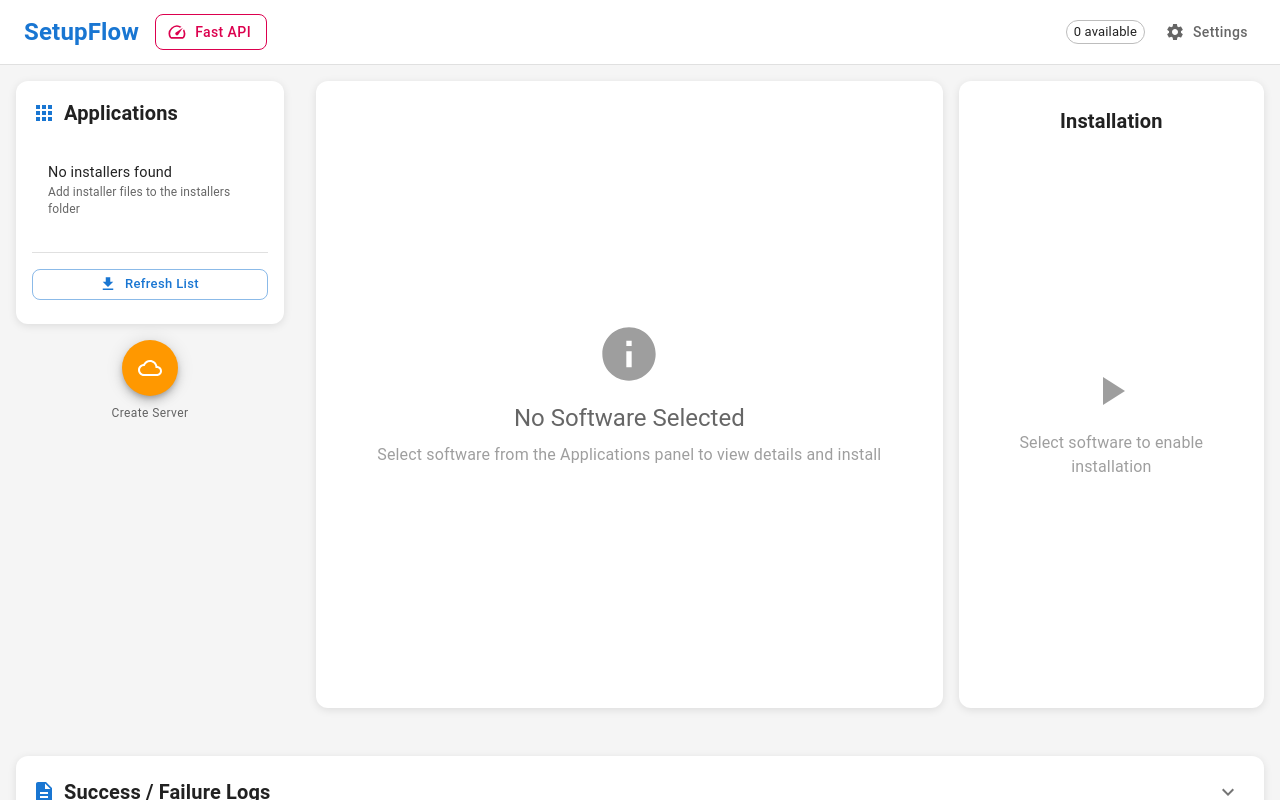
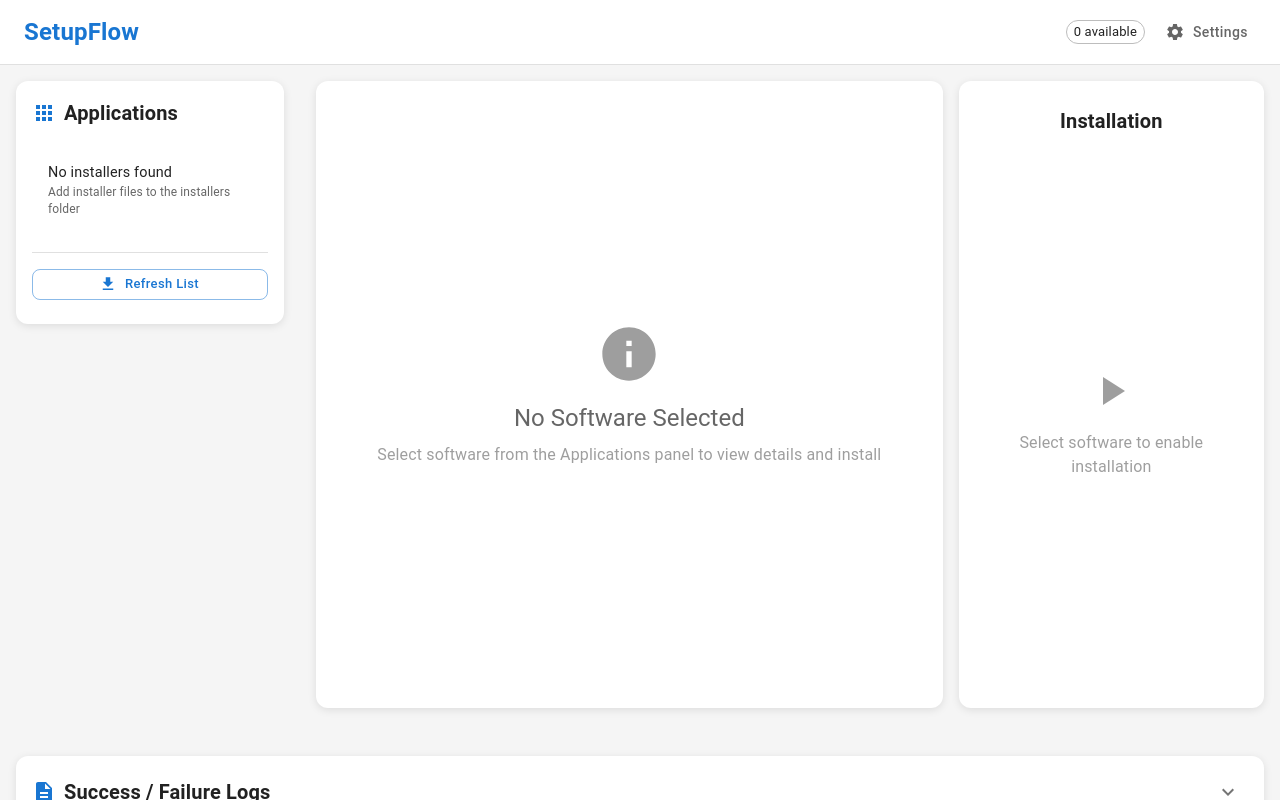
Before and after one commit to Pratiksha1103/SetupFlow_Backup, a React (Create React App) app: page / in a window 1280 px wide. Built offline with nearby package versions, Linux system fonts and the light colour scheme; the HTML template or start-up script is replaced by a standard one.

Commit message:
UI Fixes
UI Fixes

Remove background UI
Remove Create Button and Fast API
Added Path C:\app as default

```diff
--- a/src/App.js
+++ b/src/App.js
@@ -5,7 +5,6 @@ import Header from './components/Header';
 import Sidebar from './components/Sidebar';
 import MainContent from './components/MainContent';
 import LogsPanel from './components/LogsPanel';
-import InstallationModal from './components/InstallationModal';
 import { AppProvider } from './context/AppContext';
 import './App.css';
 
@@ -58,6 +57,7 @@ function App() {
   const [logs, setLogs] = useState([]);
   const [isInstalling, setIsInstalling] = useState(false);
   const [installationProgress, setInstallationProgress] = useState(null);
+  const [customInstallPath, setCustomInstallPath] = useState('C:\\apps');
 
   useEffect(() => {
     loadInitialData();
@@ -105,7 +105,10 @@ function App() {
 
     try {
       const result = await window.electronAPI.installSoftware({
-        software: selectedSoftware,
+        software: selectedSoftware.map(sw => ({
+          ...sw,
+          installPath: customInstallPath + '\\' + sw.name.replace(/[^a-zA-Z0-9]/g, '')
+        })),
         profileId: null
       });
 
@@ -130,6 +133,8 @@ function App() {
     logs,
     isInstalling,
     installationProgress,
+    customInstallPath,
+    setCustomInstallPath,
     handleSoftwareSelection,
     handleInstallation,
     loadInitialData,
@@ -148,7 +153,6 @@ function App() {
             <MainContent />
           </Box>
           <LogsPanel />
-          <InstallationModal />
         </Box>
       </AppProvider>
     </ThemeProvider>
--- a/src/components/Header.js
+++ b/src/components/Header.js
@@ -8,18 +8,12 @@ import {
   Chip
 } from '@mui/material';
 import {
-  Speed as SpeedIcon,
   Settings as SettingsIcon
 } from '@mui/icons-material';
 import { useAppContext } from '../context/AppContext';
 
 const Header = () => {
   const { availableSoftware, selectedSoftware } = useAppContext();
-
-  const handleFastAPIClick = () => {
-    // Future implementation for Fast API functionality
-    console.log('Fast API clicked - Future feature');
-  };
 
   return (
     <AppBar
@@ -43,22 +37,6 @@ const Header = () => {
           >
             SetupFlow
           </Typography>
-
-          <Button
-            variant="outlined"
-            startIcon={<SpeedIcon />}
-            onClick={handleFastAPIClick}
-            sx={{
-              borderColor: '#dc004e',
-              color: '#dc004e',
-              '&:hover': {
-                borderColor: '#dc004e',
-                backgroundColor: 'rgba(220, 0, 78, 0.04)'
-              }
-            }}
-          >
-            Fast API
-          </Button>
         </Box>
 
         <Box sx={{ display: 'flex', alignItems: 'center', gap: 2 }}>
--- a/src/components/MainContent.js
+++ b/src/components/MainContent.js
@@ -11,12 +11,15 @@ import {
   ListItemText,
   Divider,
   Alert,
-  Paper
+  Paper,
+  TextField,
+  InputAdornment
 } from '@mui/material';
 import {
   PlayArrow as InstallIcon,
   Info as InfoIcon,
-  CheckCircle as CheckIcon
+  CheckCircle as CheckIcon,
+  Folder as FolderIcon
 } from '@mui/icons-material';
 import { useAppContext } from '../context/AppContext';
 
@@ -24,7 +27,9 @@ const MainContent = () => {
   const {
     selectedSoftware,
     handleInstallation,
-    isInstalling
+    isInstalling,
+    customInstallPath,
+    setCustomInstallPath
   } = useAppContext();
 
   const selectedApp = selectedSoftware.length > 0 ? selectedSoftware[0] : null;
@@ -143,6 +148,41 @@ const MainContent = () => {
                   {selectedSoftware.length} software package{selectedSoftware.length > 1 ? 's' : ''} selected for installation
                 </Alert>
 
+                {/* Custom Installation Path */}
+                <Box sx={{ mb: 3 }}>
+                  <TextField
+                    fullWidth
+                    label="Installation Base Path"
+                    value={customInstallPath}
+                    onChange={(e) => setCustomInstallPath(e.target.value)}
+                    placeholder="C:\apps"
+                    InputProps={{
+                      startAdornment: (
+                        <InputAdornment position="start">
+                          <FolderIcon />
+                        </InputAdornment>
+                      ),
+                    }}
+                    helperText="Software will be installed in subfolders under this path"
+                    variant="outlined"
+                    size="small"
+                  />
+                </Box>
+
+                {/* Show installation paths preview */}
+                <Box sx={{ mb: 3 }}>
+                  <Typography variant="subtitle2" sx={{ mb: 1 }}>
+                    Installation Paths:
+                  </Typography>
+                  <Paper sx={{ p: 2, backgroundColor: 'grey.50' }}>
+                    {selectedSoftware.map((software, index) => (
+                      <Typography key={index} variant="body2" sx={{ fontSize: '0.8rem', mb: 0.5 }}>
+                        <strong>{software.name}:</strong> {customInstallPath}\\{software.name.replace(/[^a-zA-Z0-9]/g, '')}
+                      </Typography>
+                    ))}
+                  </Paper>
+                </Box>
+
                 <Box sx={{ flex: 1, display: 'flex', flexDirection: 'column', justifyContent: 'center' }}>
                   <Button
                     variant="contained"
--- a/src/components/Sidebar.js
+++ b/src/components/Sidebar.js
@@ -10,13 +10,11 @@ import {
   ListItemText,
   Checkbox,
   Divider,
-  Button,
-  Fab
+  Button
 } from '@mui/material';
 import {
   Apps as AppsIcon,
-  GetApp as DownloadIcon,
-  CloudQueue as CloudIcon
+  GetApp as DownloadIcon
 } from '@mui/icons-material';
 import { useAppContext } from '../context/AppContext';
 
@@ -33,31 +31,39 @@ const Sidebar = () => {
   const softwareDatabase = {
     'notepad++': {
       name: 'Notepad++',
-      version: '8.5.7',
+      version: '8.8.5',
       description: 'Advanced text editor',
-      installerPath: 'npp.8.5.7.Installer.x64.exe',
-      command: 'start /wait "" "{path}" /S'
+      installerPath: 'npp.8.8.5.Installer.x64.exe',
+      command: '"{path}" /S /NCRC /D={installPath}',
+      defaultInstallPath: 'C:\\apps\\Notepad++',
+      supportsCustomPath: true
     },
     'eclipse': {
       name: 'Eclipse IDE',
       version: '2023-09',
       description: 'Integrated Development Environment',
       installerPath: 'eclipse-inst-jre-win64.exe',
-      command: 'start /wait "" "{path}" -silent'
+      command: '"{path}" -silent -nosplash -data "{installPath}\\workspace"',
+      defaultInstallPath: 'C:\\apps\\Eclipse',
+      supportsCustomPath: true
     },
     '7zip': {
       name: '7-Zip',
       version: '23.01',
       description: 'File archiver with high compression ratio',
       installerPath: '7z2301-x64.msi',
-      command: 'msiexec /i "{path}" /quiet /norestart'
+      command: 'msiexec /i "{path}" /quiet /norestart /qn INSTALLDIR="{installPath}"',
+      defaultInstallPath: 'C:\\apps\\7-Zip',
+      supportsCustomPath: true
     },
     'git': {
       name: 'Git',
       version: '2.42.0',
       description: 'Distributed version control system',
       installerPath: 'Git-2.42.0.2-64-bit.exe',
-      command: 'start /wait "" "{path}" /VERYSILENT /NORESTART'
+      command: '"{path}" /VERYSILENT /NORESTART /SUPPRESSMSGBOXES /DIR="{installPath}"',
+      defaultInstallPath: 'C:\\apps\\Git',
+      supportsCustomPath: true
     }
   };
 
@@ -72,17 +78,14 @@ const Sidebar = () => {
       version: 'Unknown',
       description: 'Software installer',
       installerPath: filename,
-      command: `start /wait "" "{path}"`
+      command: `"{path}" /S`,
+      defaultInstallPath: `C:\\apps\\${filename.replace(/\.[^/.]+$/, "")}`,
+      supportsCustomPath: true
     };
   };
 
   const isSelected = (software) => {
     return selectedSoftware.some(item => item.name === software.name);
-  };
-
-  const handleCreateServer = () => {
-    // Future implementation for server creation (Terraform)
-    console.log('Create Server clicked - Future Terraform feature');
   };
 
   return (
@@ -163,33 +166,7 @@ const Sidebar = () => {
         </Button>
       </Card>
 
-      {/* Create Server Button - Future Terraform Integration */}
-      <Box sx={{ display: 'flex', justifyContent: 'center', mt: 2 }}>
-        <Fab
-          color="warning"
-          aria-label="create server"
-          onClick={handleCreateServer}
-          sx={{
-            backgroundColor: '#ff9800',
-            '&:hover': {
-              backgroundColor: '#f57c00'
-            }
-          }}
-        >
-          <CloudIcon />
-        </Fab>
-        <Typography
-          variant="caption"
-          sx={{
-            position: 'absolute',
-            mt: 8,
-            textAlign: 'center',
-            color: 'text.secondary'
-          }}
-        >
-          Create Server
-        </Typography>
-      </Box>
+
     </Box>
   );
 };
```
Also changed, not shown: src/main/main.js (+7 -2 lines), installers/README.md (added), 2 other files (tests, documents, lock files or other folders).
